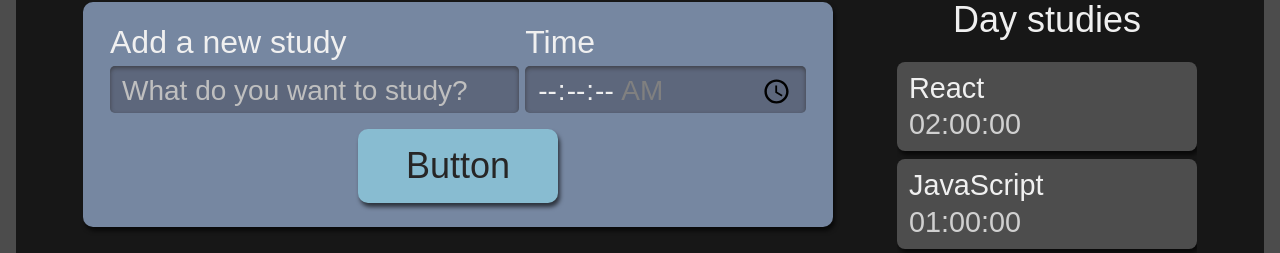
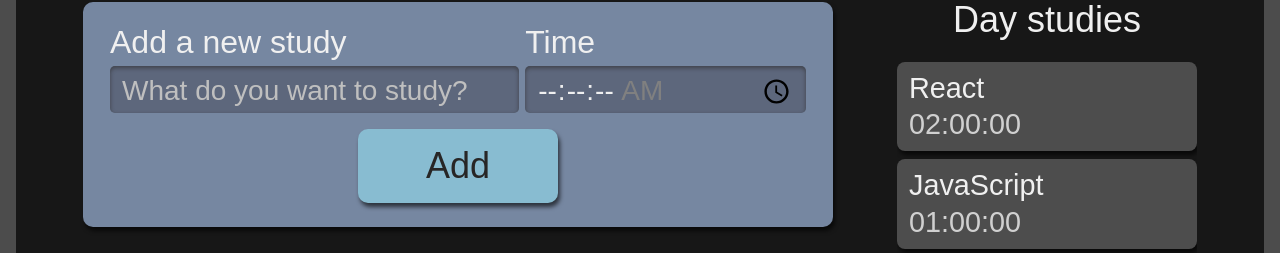
Before and after one commit to leafarpontes/alura-react-studies, a React (Create React App) app: page / in a window 1280 px wide. Shown: the part 222-475 px from the top of the page. Built offline with nearby package versions, Linux system fonts and the light colour scheme; the HTML template or start-up script is replaced by a standard one.

Commit message:
separated components and added props

```diff
--- a/src/components/Button/index.tsx
+++ b/src/components/Button/index.tsx
@@ -1,11 +1,11 @@
 import React, { Component } from 'react'
 import style from './Button.module.scss';
 
-export class Button extends Component {
+export class Button extends Component<{children?: React.ReactNode}> {
   render() {
     return (
       <button className={style.button}>
-        Button
+        {this.props.children}
       </button>
     )
   }
--- a/src/components/Form/index.tsx
+++ b/src/components/Form/index.tsx
@@ -28,7 +28,7 @@
             required
           />
         </div>
-        <Button />
+        <Button>Add</Button>
       </form>
     )
   }
--- /dev/null
+++ b/src/components/List/Item/index.tsx
@@ -0,0 +1,11 @@
+import React from "react";
+import style from "../List.module.scss";
+
+export const Item = ({ task, time }: { task:string, time:string }) => {
+  return (
+    <li className={style.item}>
+      <h3>{task}</h3>
+      <span>{time}</span>
+    </li>
+  );
+};
--- a/src/components/List/index.tsx
+++ b/src/components/List/index.tsx
@@ -1,4 +1,5 @@
 import React from "react";
+import { Item } from "./Item";
 import style from './List.module.scss';
 
 export const List = () => {
@@ -22,10 +23,10 @@
       <h2>Day studies</h2>
       <ul>
         {tasks.map((task, index) => (
-          <li key={index} className={style.item}>
-            <h3>{task.task}</h3>
-            <span>{task.time}</span>
-          </li>
+          <Item
+            key={index}
+            {...task}
+          />
         ))}
       </ul>
     </aside>
```
